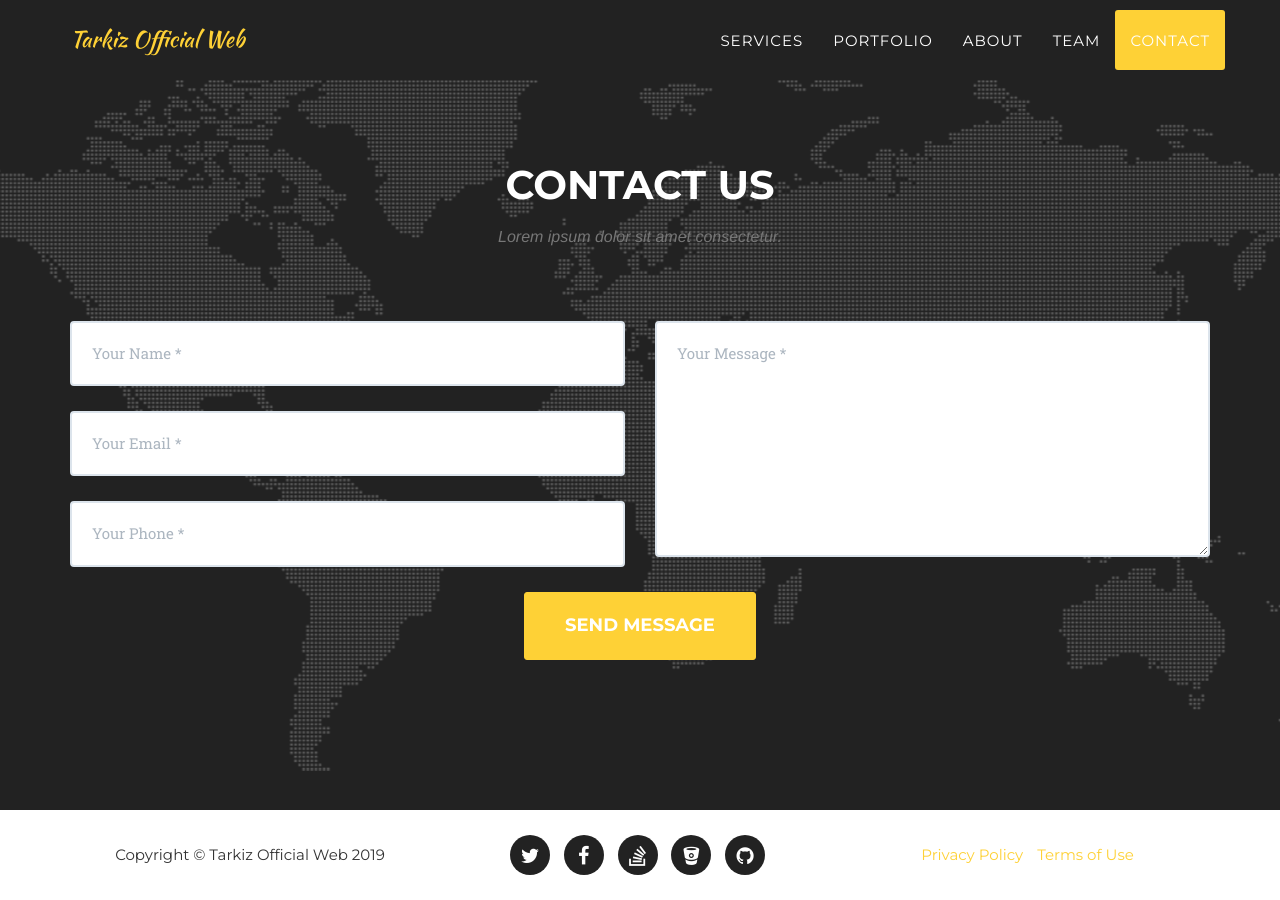
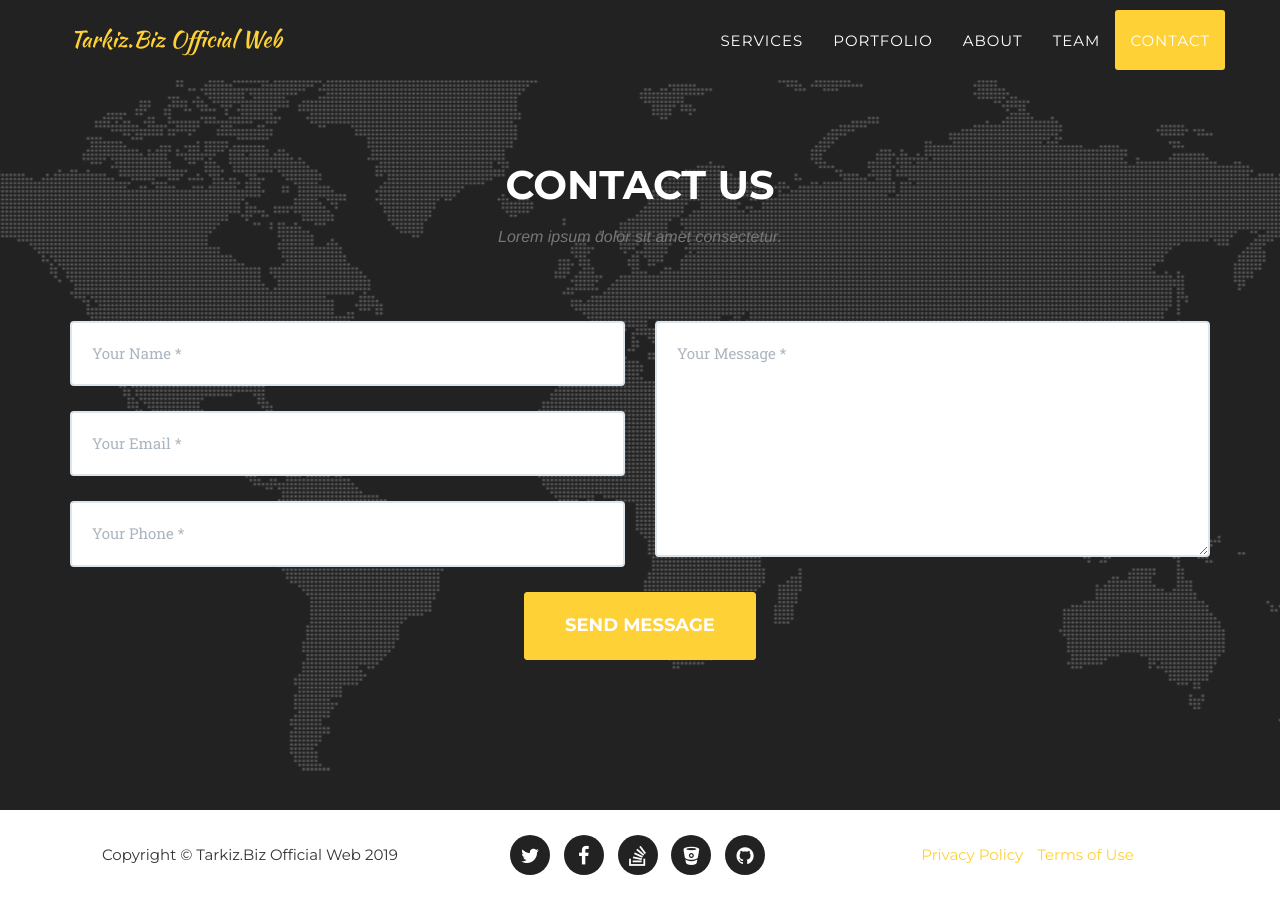
Before and after one commit to tarkizcode/tarkizcode.github.io, a Jekyll site: the page built from index.html, in a window 1280 px wide and 900 px high, scrolled down 5636 px. Built offline with Jekyll 4.4.1, drawn with Linux system fonts in a browser that asks for light colours; some web fonts are replaced.

Commit message:
Update _config.yml

```diff
--- a/_config.yml
+++ b/_config.yml
@@ -2,7 +2,7 @@ url: https://tarkiz.biz
 baseurl:
 
 # Site settings
-title: Tarkiz Official Web
+title: Tarkiz.Biz Official Web
 email: admin@tarkiz.biz
 description: "Tarkiz Official Web represents Team Tarkiz, their ideas, projects and output."
 
```
